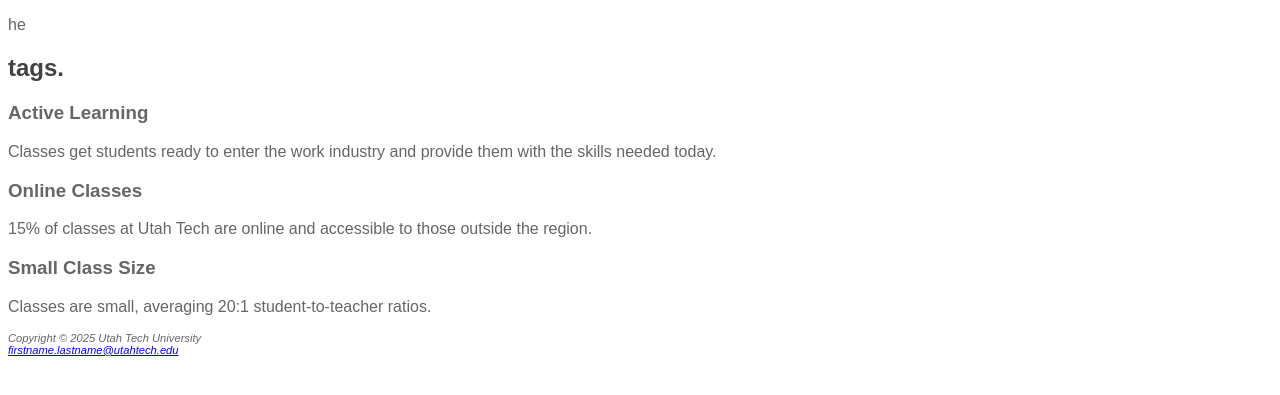
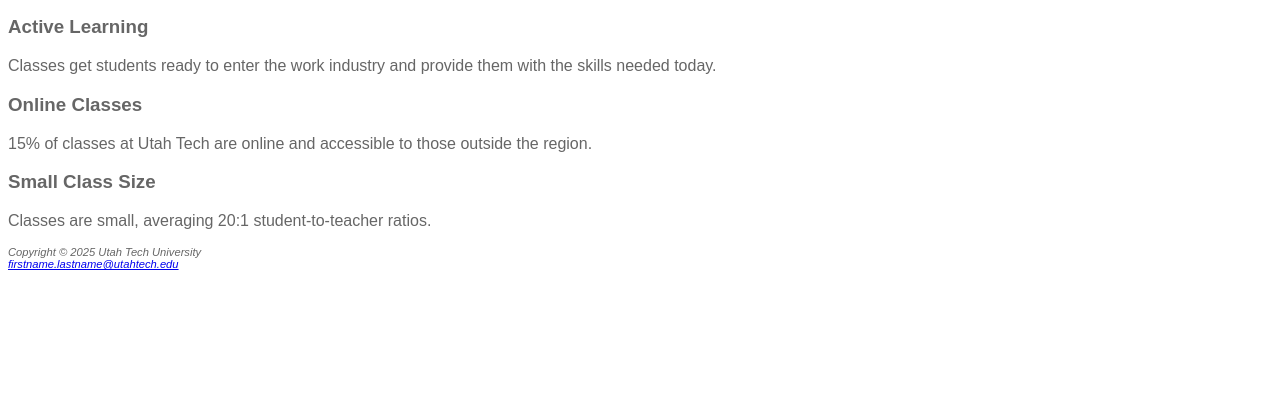
Before and after one commit to 28lopezambm-ai/se1400, a plain HTML site: page utahtech3/faculty.html in a window 1280 px wide. Shown: the part 173-568 px from the top of the page. Drawn offline with Linux system fonts and the light colour scheme; files that its build step writes are made by us from their sources.

```diff
--- a/utahtech3/faculty.html
+++ b/utahtech3/faculty.html
@@ -22,7 +22,6 @@
   </nav>
   <main>
     <h2>Faculty at Utah Tech University</h2>
-    he <h2> tags.
 <h3>Active  Learning</h3>
 <p>Classes get students ready to enter the work industry and provide them with the skills needed today.</p>
 <h3>Online Classes</h3>
```
